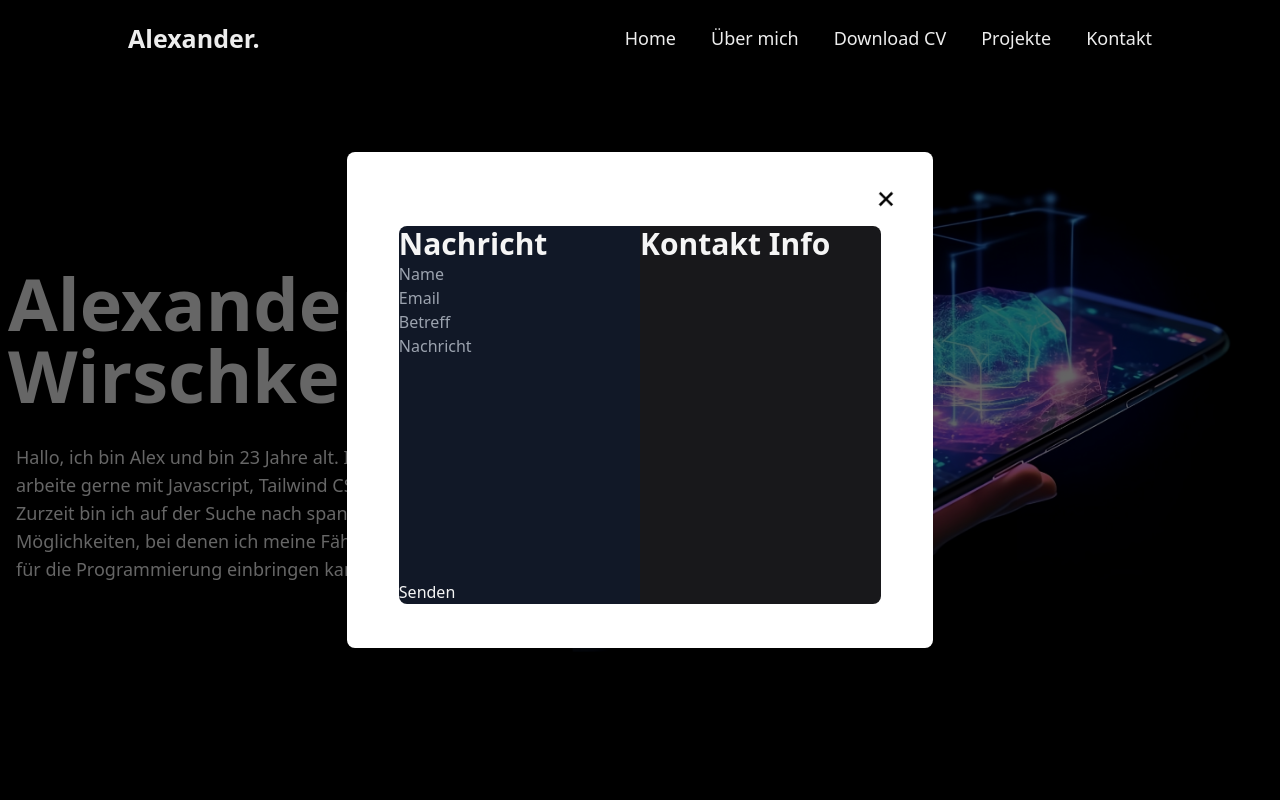
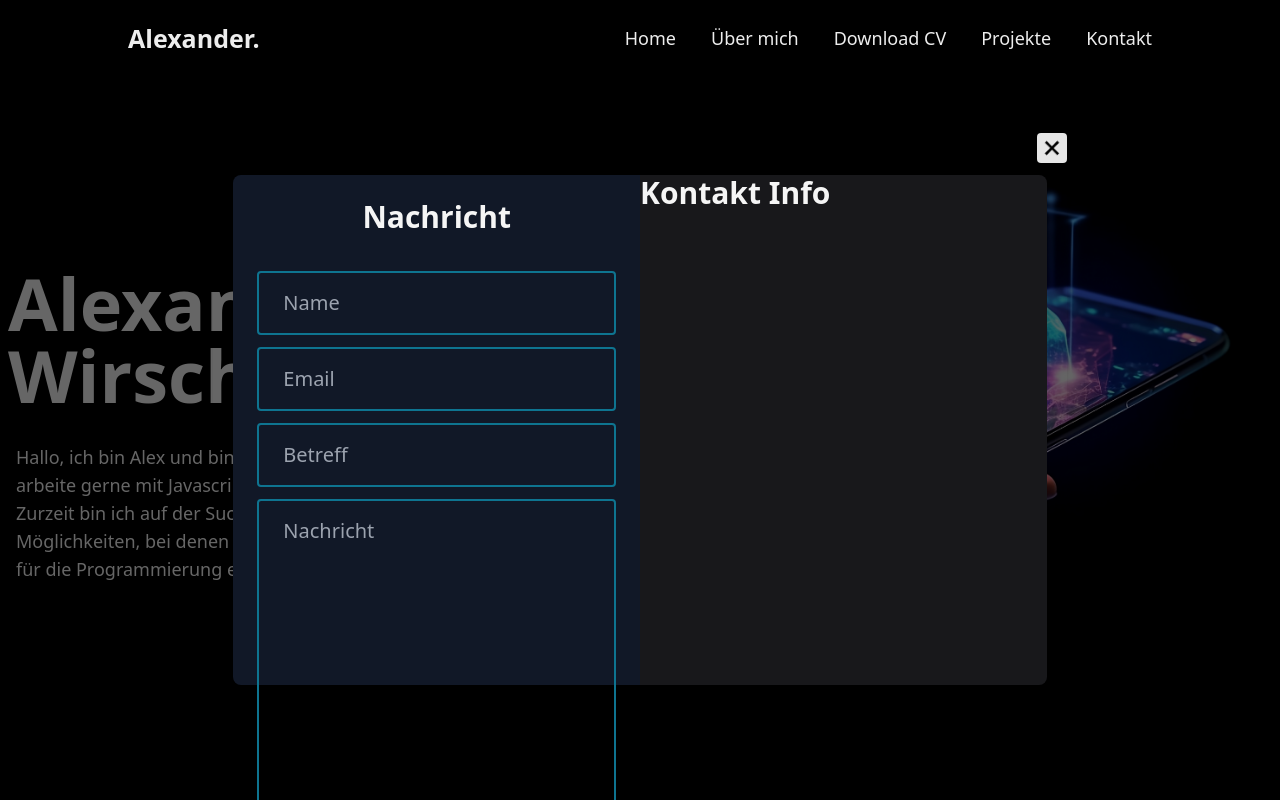
Before and after one commit to NoShare16/nextjsportfolio, a Next.js app: page / in a window 1280 px wide. Both pictures are taken after a click on the button "Kontakt". Built offline with nearby package versions, Linux system fonts and the light colour scheme.

Commit message:
styling form Nachricht Block

```diff
--- a/components/Navbar.jsx
+++ b/components/Navbar.jsx
@@ -50,7 +50,7 @@ const Navbar = () => {
                 <div className='fixed top-0 left-0 w-full h-full bg-black bg-opacity-60 flex justify-center items-center z-50'>
 
                     {/* DESKTOP */}
-                    <div className="bg-white p-8 rounded-lg shadow-md relative hidden lg:block">
+                    <div className="bg-transparent rounded-lg shadow-md relative hidden lg:block w-4/6 h-4/6">
 
                         <div className='flex justify-end items-start'>
                             <Image
@@ -59,33 +59,36 @@ const Navbar = () => {
                                 height={30}
                                 alt='close icon'
                                 onClick={() => setToggleForm(false)}
-                                className='cursor-pointer'
+                                className='cursor-pointer bg-white/90 rounded'
                             />
                         </div>
 
-                        <div className='flex justify-between px-5 py-3'>
+                        <div className='flex justify-between px-5 py-3 h-full w-full'>
                             {/* Nachricht Block */}
                             <div className='bg-gray-900 text-whitesmoke w-3/6 rounded-l-lg'>
-                                <h2 className='font-semibold text-3xl'>Nachricht</h2>
+                                <div className='flex justify-center py-6'>
+                                    <h2 className='font-semibold text-3xl'>Nachricht</h2>
+                                </div>
+
                                 <form action="https://formsubmit.co/alex.wirschke18@gmail.com" method='POST'>
-                                    <div>
+                                    <div className='input-div'>
                                         <input type="text" placeholder='Name' required className='input-all'/>
                                     </div>
 
-                                    <div>
+                                    <div className='input-div'>
                                         <input type="text" placeholder='Email' required className='input-all'/>
                                     </div>
 
-                                    <div>
+                                    <div className='input-div'>
                                         <input type="text" placeholder='Betreff' required className='input-all'/>
                                     </div>
 
-                                    <div>
-                                        <textarea placeholder='Nachricht' name="" id="" cols="30" rows="10" required className='bg-transparent'></textarea>
+                                    <div className='input-div'>
+                                        <textarea placeholder='Nachricht' name="" id="" cols="30" rows="10" required className='input-all'></textarea>
                                     </div>
 
-                                    <div>
-                                        <button type='submit'>Senden</button>
+                                    <div className='flex justify-center py-6'>
+                                    <button type="submit" className="send-button">SENDEN</button>
                                     </div>
                                 </form>
                             </div>
--- a/styles/globals.css
+++ b/styles/globals.css
@@ -42,5 +42,12 @@
   }
 
 .input-all {
-    @apply bg-transparent border-none border-b border-orange-300 focus:outline-none focus:border-indigo-500
+    @apply bg-transparent text-xl py-4 w-full border-solid border-2 border-cyan-700 rounded mt-3 px-6
 }
+
+.input-div {
+    @apply px-6
+}
+.send-button {
+    @apply text-white bg-gradient-to-br from-purple-600 to-blue-500 hover:bg-gradient-to-bl focus:ring-4 focus:outline-none focus:ring-blue-300 dark:focus:ring-blue-800 font-medium rounded-lg text-sm px-5 py-2.5 text-center mr-2 mb-2
+}
```
